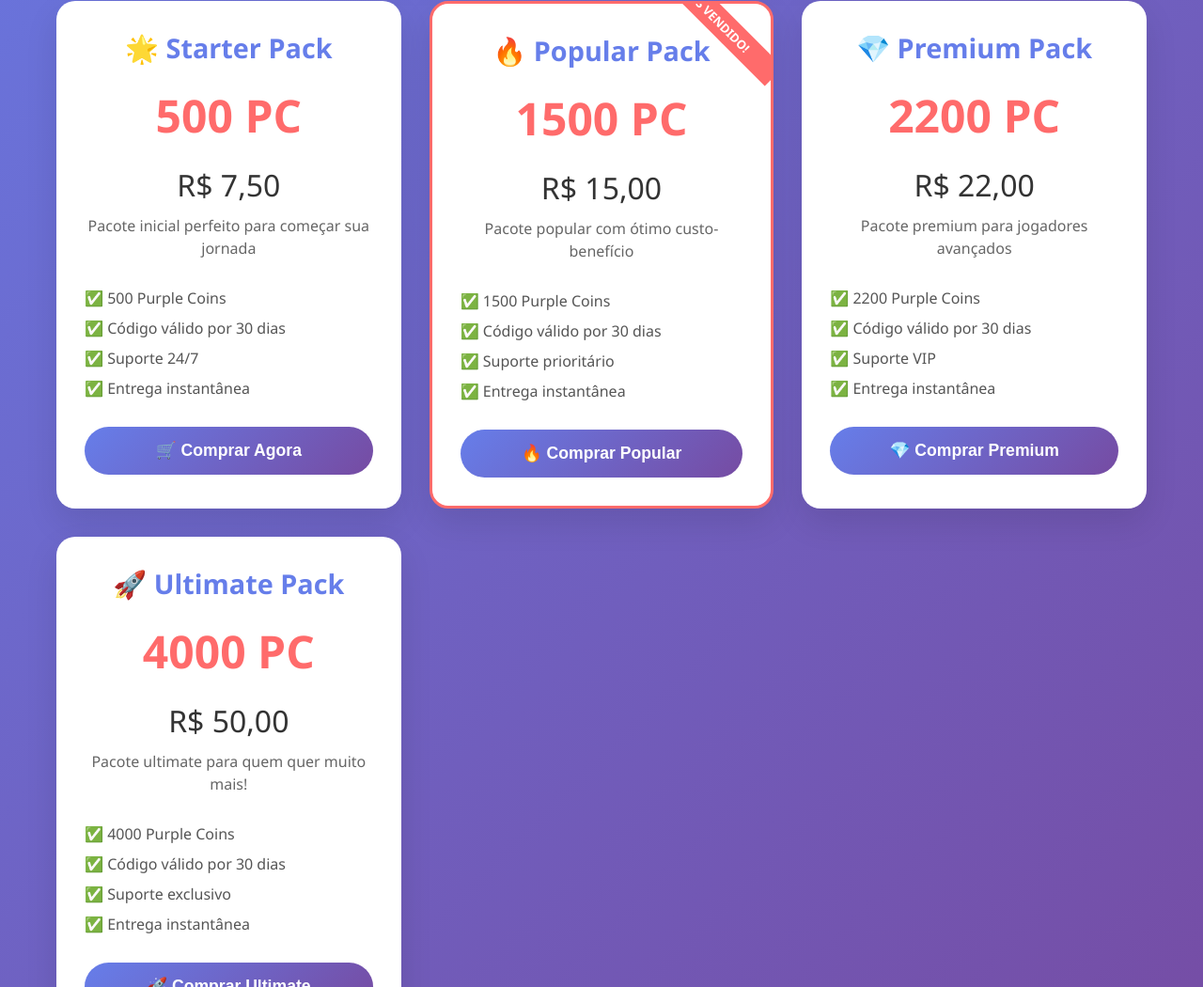
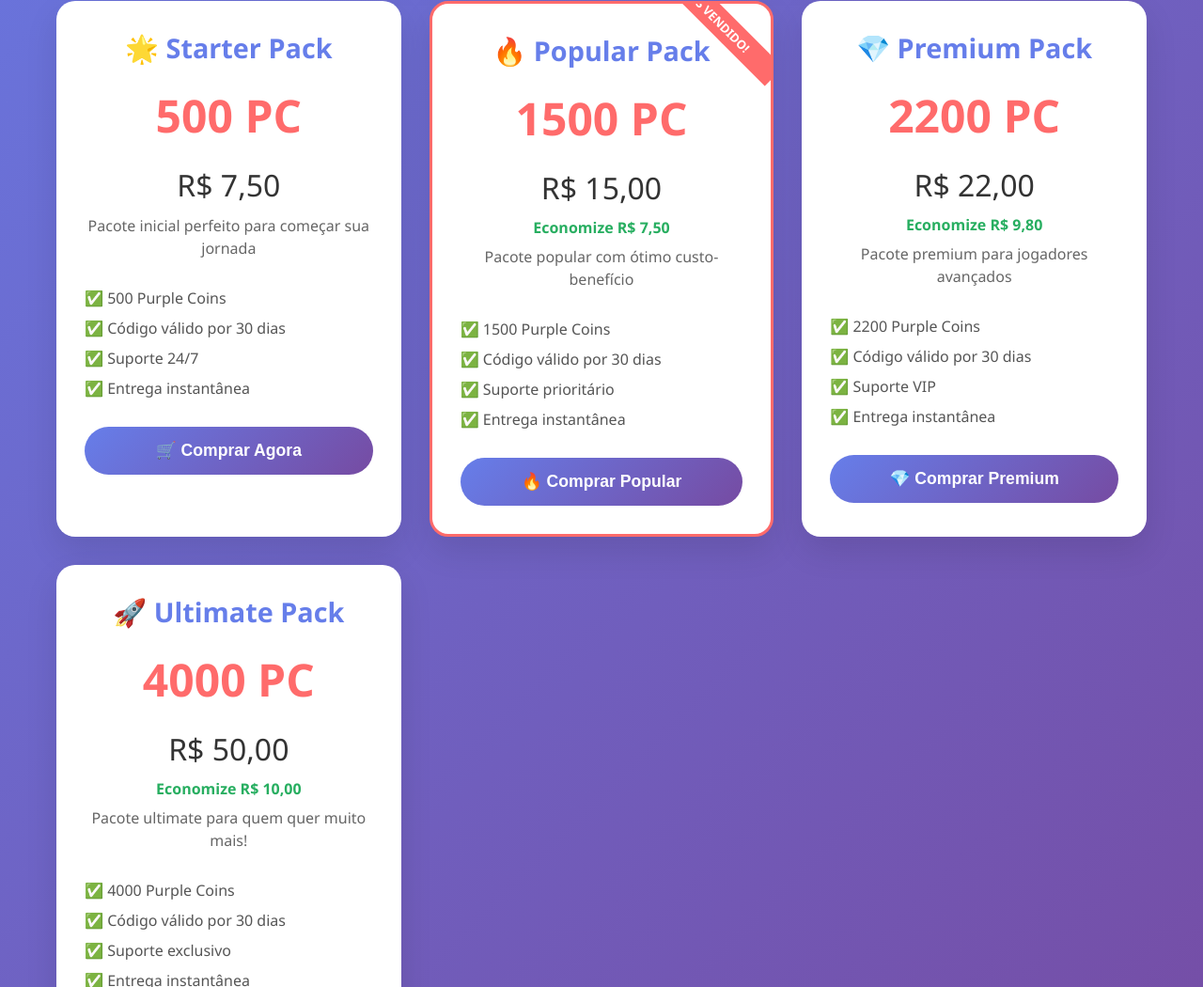
Before and after one commit to JOJOMDS11/jojovendas, a website: page public/index.html in a window 1280 px wide. Shown: the part 718-1768 px from the top of the page at 94% size. Drawn offline with Linux system fonts and the light colour scheme.

Commit message:
Atualiza pacotes: 500PC/7,50 | 1500PC/15 | 2200PC/22 | 4000PC/50

```diff
--- a/public/index.html
+++ b/public/index.html
@@ -414,6 +414,7 @@
                 <div class="package-title">🔥 Popular Pack</div>
                 <div class="package-coins">1500 PC</div>
                 <div class="package-price">R$ 15,00</div>
+                <div class="package-savings" style="color:#27ae60;font-weight:bold;margin-bottom:8px;">Economize R$ 7,50</div>
                 <div class="package-description">Pacote popular com ótimo custo-benefício</div>
                 <ul class="package-features">
                     <li>1500 Purple Coins</li>
@@ -430,6 +431,7 @@
                 <div class="package-title">💎 Premium Pack</div>
                 <div class="package-coins">2200 PC</div>
                 <div class="package-price">R$ 22,00</div>
+                <div class="package-savings" style="color:#27ae60;font-weight:bold;margin-bottom:8px;">Economize R$ 9,80</div>
                 <div class="package-description">Pacote premium para jogadores avançados</div>
                 <ul class="package-features">
                     <li>2200 Purple Coins</li>
@@ -446,6 +448,7 @@
                 <div class="package-title">🚀 Ultimate Pack</div>
                 <div class="package-coins">4000 PC</div>
                 <div class="package-price">R$ 50,00</div>
+                <div class="package-savings" style="color:#27ae60;font-weight:bold;margin-bottom:8px;">Economize R$ 10,00</div>
                 <div class="package-description">Pacote ultimate para quem quer muito mais!</div>
                 <ul class="package-features">
                     <li>4000 Purple Coins</li>
```
